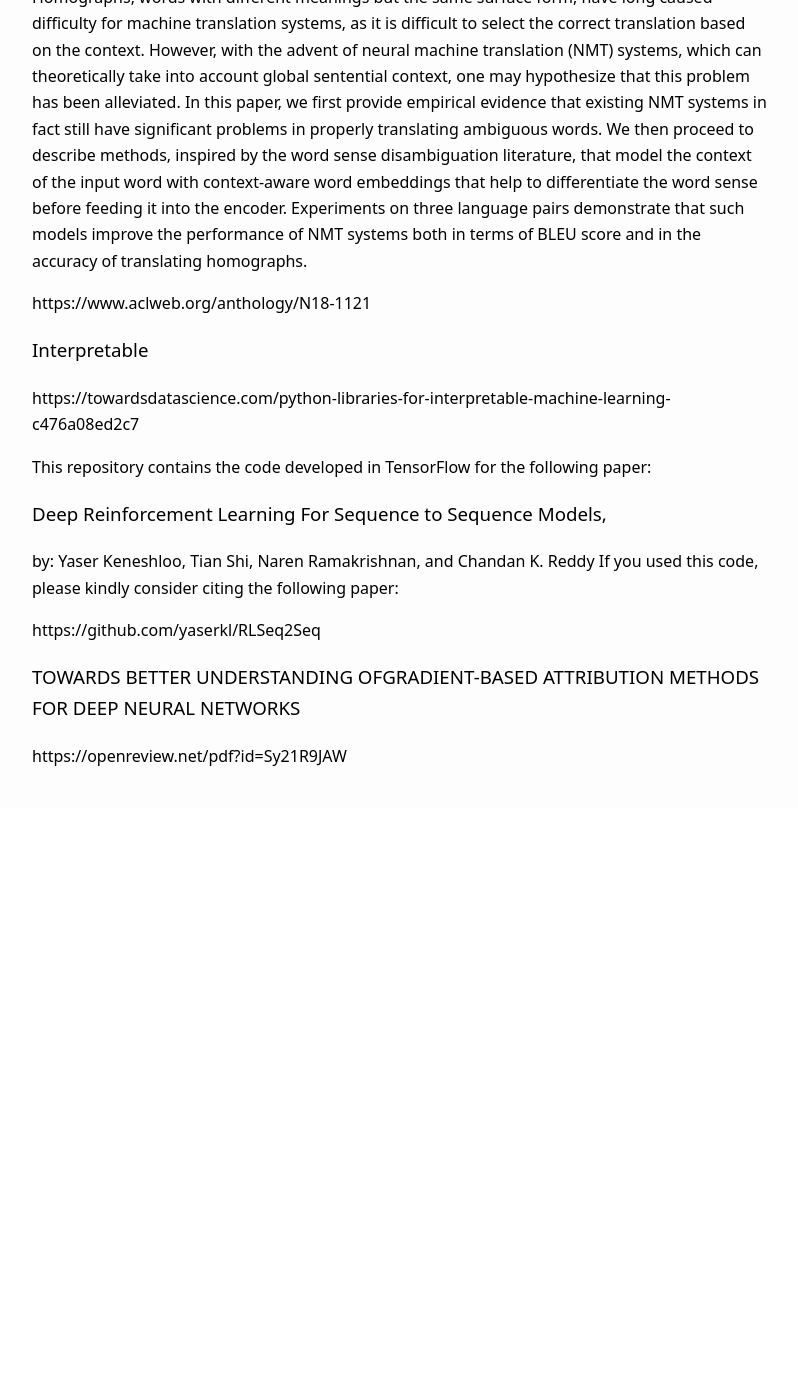
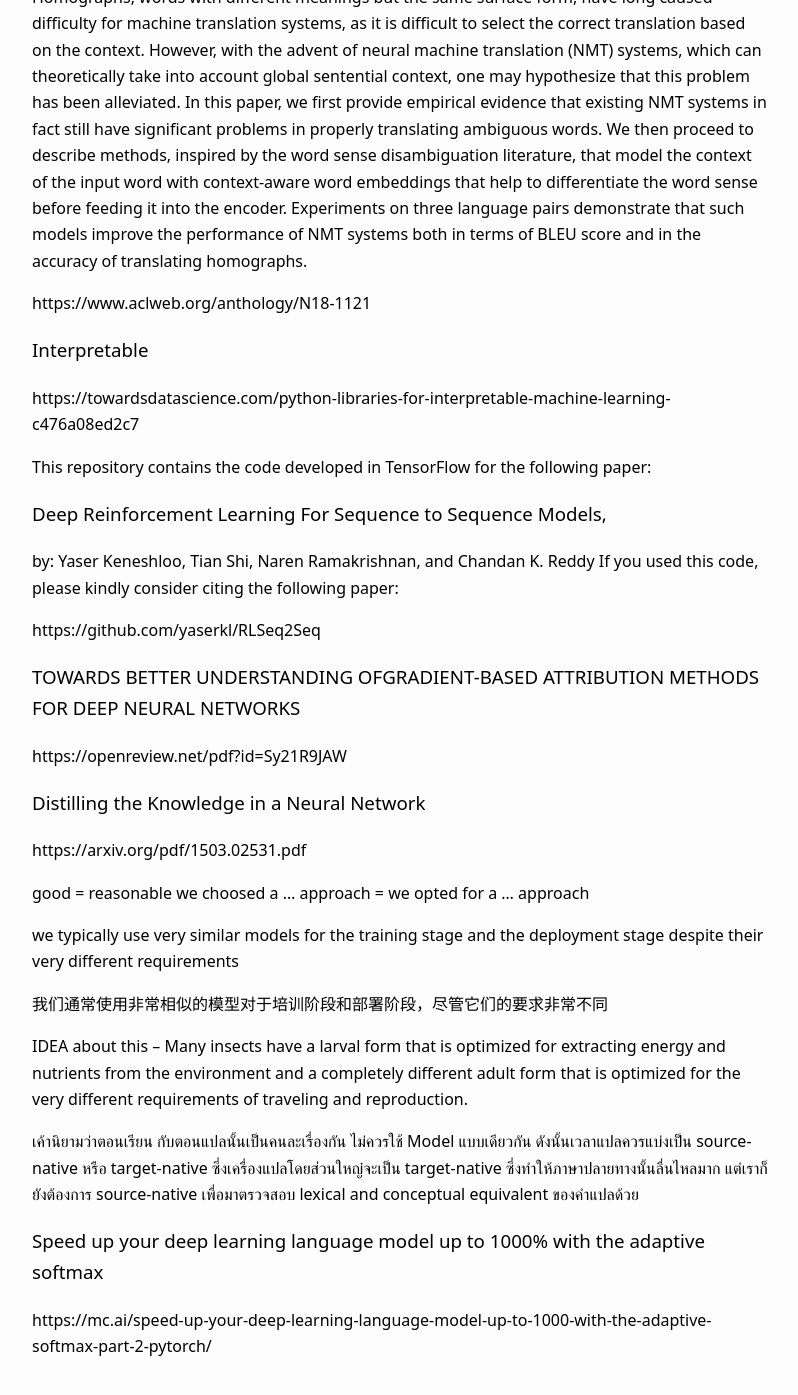
Before and after one commit to peerachetporkaew/simpleblog, a Jekyll site: the page built from _posts/2019-08-01-Research-Found-Aug.md, in a window 1280 px wide and 1400 px high, scrolled down 5559 px. Shown: the top 1395 px of the window, without its empty margins (240-1038 px from the left). Built offline with Jekyll 4.4.1, drawn with Linux system fonts in a browser that asks for light colours; comment, search, counter and statistics services are not loaded; before the commit the page ends 6368 px from its top, so only the background shows below that.

Commit message:
adaptive softmax

```diff
--- a/_posts/2019-08-01-Research-Found-Aug.md
+++ b/_posts/2019-08-01-Research-Found-Aug.md
@@ -198,3 +198,24 @@ https://github.com/yaserkl/RLSeq2Seq
 ### TOWARDS BETTER UNDERSTANDING OFGRADIENT-BASED ATTRIBUTION METHODS FOR DEEP NEURAL NETWORKS
 
 https://openreview.net/pdf?id=Sy21R9JAW
+
+### Distilling the Knowledge in a Neural Network
+
+https://arxiv.org/pdf/1503.02531.pdf
+
+good = reasonable
+we choosed a ... approach = we opted for a ... approach
+
+we typically use very similar models
+for the training stage and the deployment stage despite their very different requirements
+
+我们通常使用非常相似的模型对于培训阶段和部署阶段，尽管它们的要求非常不同
+
+IDEA about this -- Many insects have a larval form that is optimized for extracting energy and nutrients from the environment and a completely different adult form that is optimized for the very different requirements
+of traveling and reproduction.
+
+เค้านิยามว่าตอนเรียน กับตอนแปลนั้นเป็นคนละเรื่องกัน ไม่ควรใช้ Model แบบเดียวกัน ดังนั้นเวลาแปลควรแบ่งเป็น source-native หรือ target-native ซึ่งเครื่องแปลโดยส่วนใหญ๋จะเป็น target-native ซึ่งทำให้ภาษาปลายทางนั้นลื่นไหลมาก แต่เราก็ยังต้องการ source-native เพื่อมาตรวจสอบ lexical and conceptual equivalent ของคำแปลด้วย
+
+### Speed up your deep learning language model up to 1000% with the adaptive softmax
+
+https://mc.ai/speed-up-your-deep-learning-language-model-up-to-1000-with-the-adaptive-softmax-part-2-pytorch/
```
